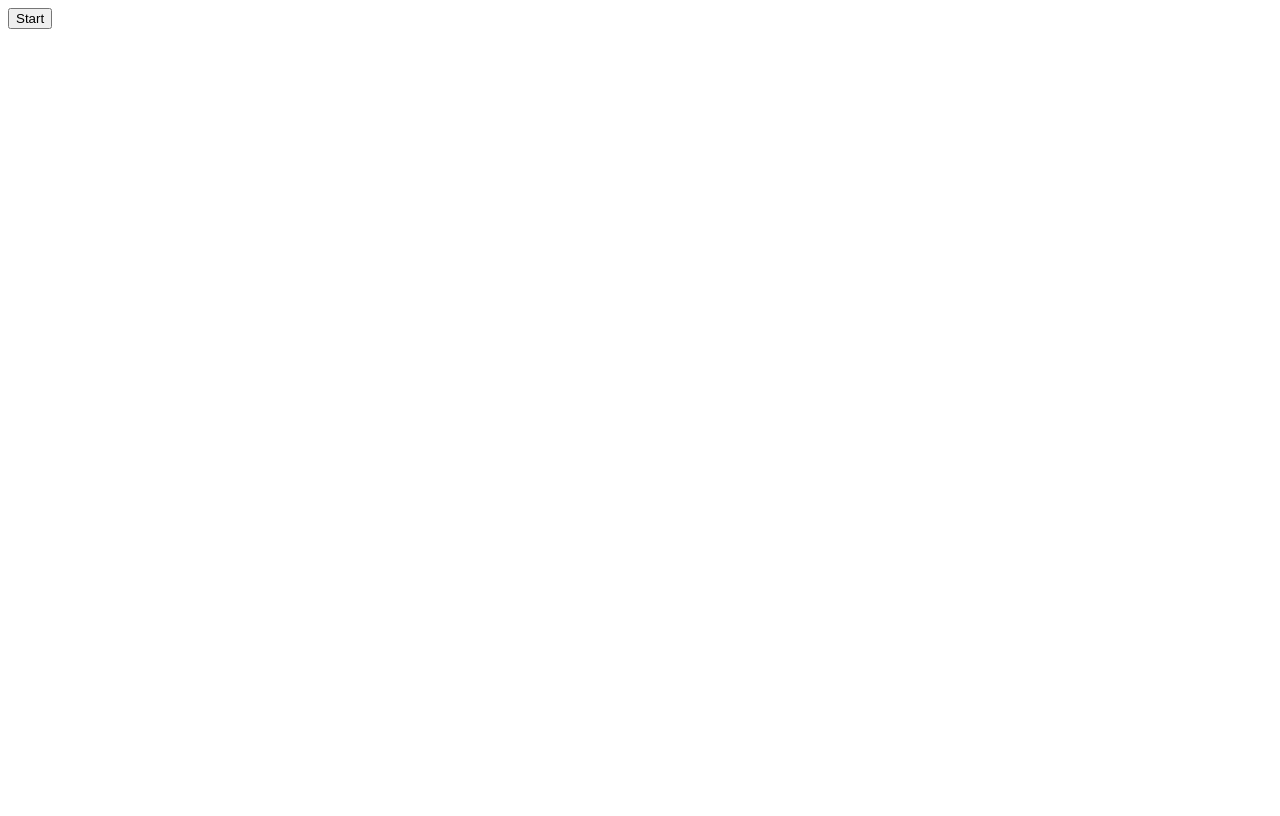
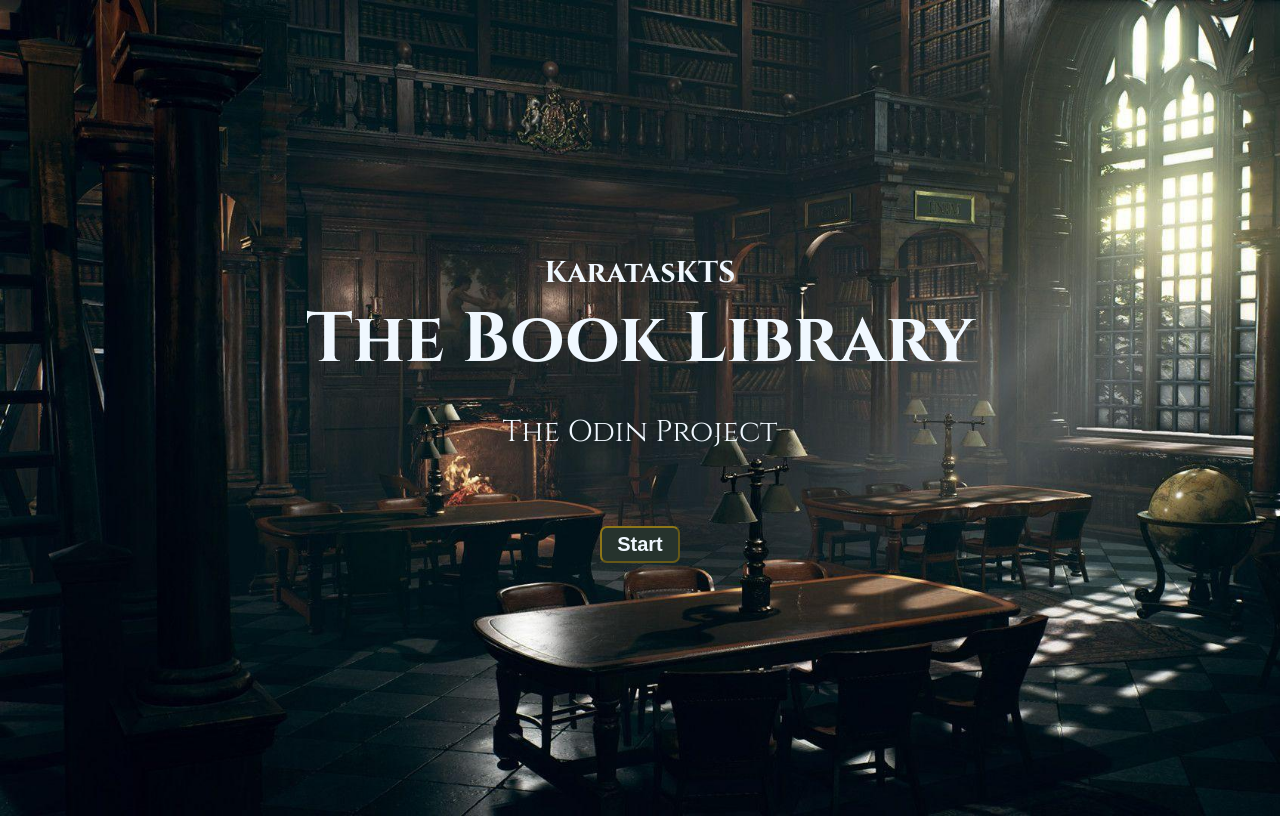
Before and after one commit to KaratasKTS/Book-Library-, a plain HTML site: page index.html in a window 1280 px wide. Drawn offline with Linux system fonts and the light colour scheme.

Commit message:
program is done, just adding the ui

```diff
--- a/index.html
+++ b/index.html
@@ -8,8 +8,14 @@
     <link href="styles.css" rel="stylesheet">
 </head>
 <body>
+    <div class="text">
+        <div class="h2h1">
+            <h3>KaratasKTS</h3>
+            <h1>The Book Library</h1>
+        </div>
+        <h2>The Odin Project </h2>
 
-
+    </div>
 
     <dialog class="dialog">
         <form id="book-form">
@@ -27,9 +33,9 @@
 
                 </fieldset>
 
-                <button type="button" class="submite"  onclick="getValue(event)">Submit</button>
-                <button type="button" class="closeDialog">Close</button>
-                <button type="button" onclick="displayLibrary()" class="openLibrary" >library</button>
+                <button type="button" class="submite button-basic-styles"  onclick="getValue(event)">Submit</button>
+                <button type="button" class="button-basic-styles closeDialog">Close</button>
+                <button type="button" onclick="displayLibrary()" class="button-basic-styles openLibrary" >library</button>
             </div>
         </form>
 
@@ -40,14 +46,15 @@
 
             <div class="Divform">
 
-                <div class="button1" ><button class="closeLibrary">close</button></div>
+
             </div>
+            <div class="button1" ><button class="button-basic-styles closeLibrary">close</button></div>
 
 
 
     </dialog>
 
-    <button type="button" class="start">Start</button>
+    <button type="button" class="start button-basic-styles">Start</button>
 
 </body>
 </html>
--- a/scripts.js
+++ b/scripts.js
@@ -1,4 +1,4 @@
-
+//selectors & eventListeners
 const submit = document.querySelector('.submit');
 const start = document.querySelector('.start');
 const dialog = document.querySelector('.dialog');
@@ -32,7 +32,7 @@ const closeLibrary = document.querySelector('.closeLibrary').onclick = (event)=>
 let library = [];
 
 
-//book object
+//book Constructor
 function book (title,author,read ){
     this.title = title;
     this.author = author;
@@ -63,17 +63,37 @@ function getValue(event) {
 }
 
 //loops through array and then appends on the grid with the arrays objects info
+function displayLibrary(){
+    grid.innerHTML = "";
+    for( let i = 0; i < library.length; i++){
 
-function displayLibrary(){
-
-    for( let i = 0; i < library.length; i++){
         let div = document.createElement('div');
         div.classList.add('child');
+        div.id=`${i}`;
         div.innerHTML =
         `<strong>Title:</strong> ${library[i].title} <br>
              <strong>Author:</strong> ${library[i].author} <br>
-             <strong>Status:</strong> ${library[i].read}`;
+             <strong>Status:</strong> ${library[i].read}<br>
+             <strong> change status:
+                    <fieldset>
+                    <legend>Status</legend>
+                    <label for="status-read-${i}">Read</label>
+                    <input type="checkbox" id="status-read-${i}" ${library[i].read === "Read" ? "checked" : ""} onchange="changeStatus(${i})">
+                </fieldset>
+                <button type="button" class="button-basic-styles" onclick="removeBook(${i})">Remove Book</button>
+            </strong>`;
         grid.appendChild(div);
 
     }
 }
+
+function removeBook(value){
+    library.splice(value, 1);
+    displayLibrary();
+}
+
+function changeStatus(index) {
+    const checkbox = document.getElementById(`status-read-${index}`);
+    library[index].read = checkbox.checked ? "Read" : "Not read";
+    displayLibrary();  // Refresh the display to update the status
+}
--- a/styles.css
+++ b/styles.css
@@ -1,7 +1,32 @@
+@import url('https://fonts.googleapis.com/css2?family=Cinzel:wght@400..900&display=swap');
+
+:root {
+    --border-color: #ffbf007b;
+    --background-color:#26332D;
+    --background-color-2:#898B57;
+    --text-color: aliceblue;
+    font-family: 'Cinzel';
+}
+body{
+    display: flex;
+    justify-content: center;
+    align-items: center;
+    text-align: center;
+    height: 100vh;
+    overflow: hidden;
+    box-sizing: border-box;
+    padding: 20px;
+    background-image: url(images/3346767.jpg);
+    background-size: cover;
+    flex-direction: column;
+    gap:50px;
+}
+
 dialog{
     border:none;
     height: 60%;
     width: 70%;
+    background-color: var(--background-color-2);
 
 }
 .form{
@@ -39,3 +64,48 @@ dialog{
    align-items: center;
 
 }
+.text{
+    color: var(--text-color);
+    display: flex;
+    flex-direction: column;
+    gap: 0px;
+}
+.start{
+    padding: 10px 40px 10px 40px ;
+    font-size: 20px;
+    border-color: var(--border-color);
+    background-color: var(--background-color);
+    color: var(--text-color);
+    font-weight: 600;
+    border-width: 2px;
+}
+
+
+h1{
+  font-size: 70px;
+  padding: 0;
+  margin: 0px;
+}
+h3{
+    font-size: 30px;
+}
+.h2h1, h1, h3 {
+
+    gap: 1px;
+    padding: 0px;
+    margin: 0px;;
+}
+h2{
+    font-size: 30px;
+    font-weight: 300;
+}
+
+.button-basic-styles{
+    border-color: var(--border-color);
+    background-color: var(--background-color);
+    color: var(--text-color);
+    font-weight: 600;
+    padding:5px 15px 5px 15px;
+    border-radius: 7px;
+
+}
```
Also changed, not shown: images/3346767.jpg (added), 1 other file.
